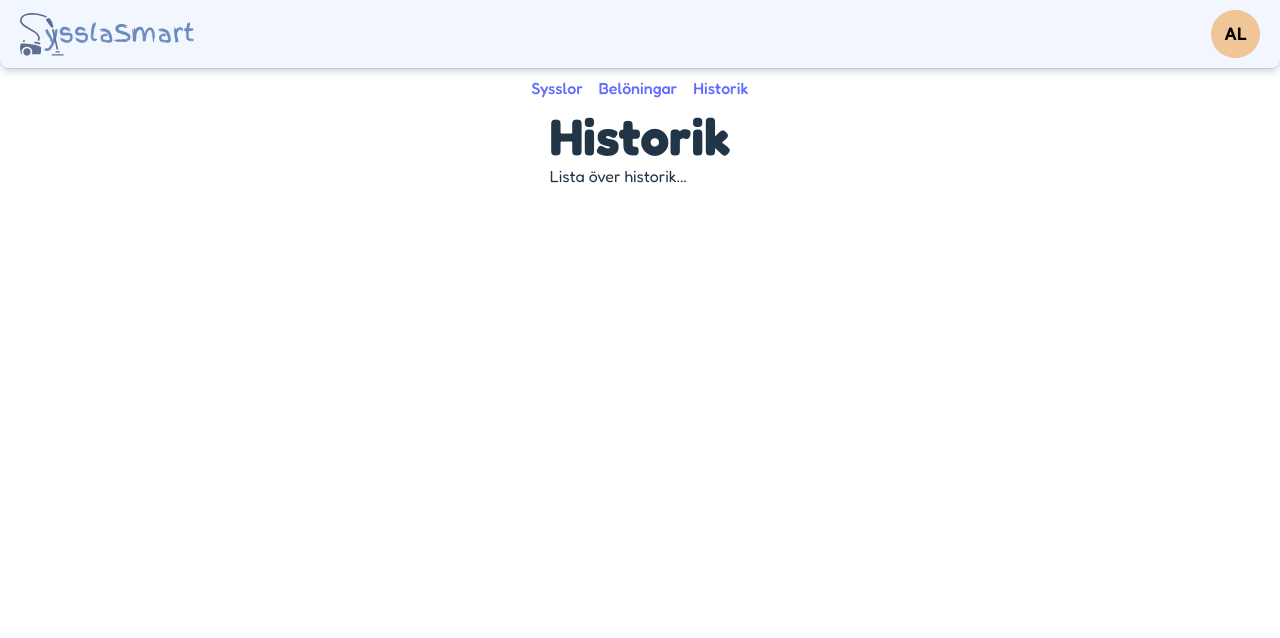
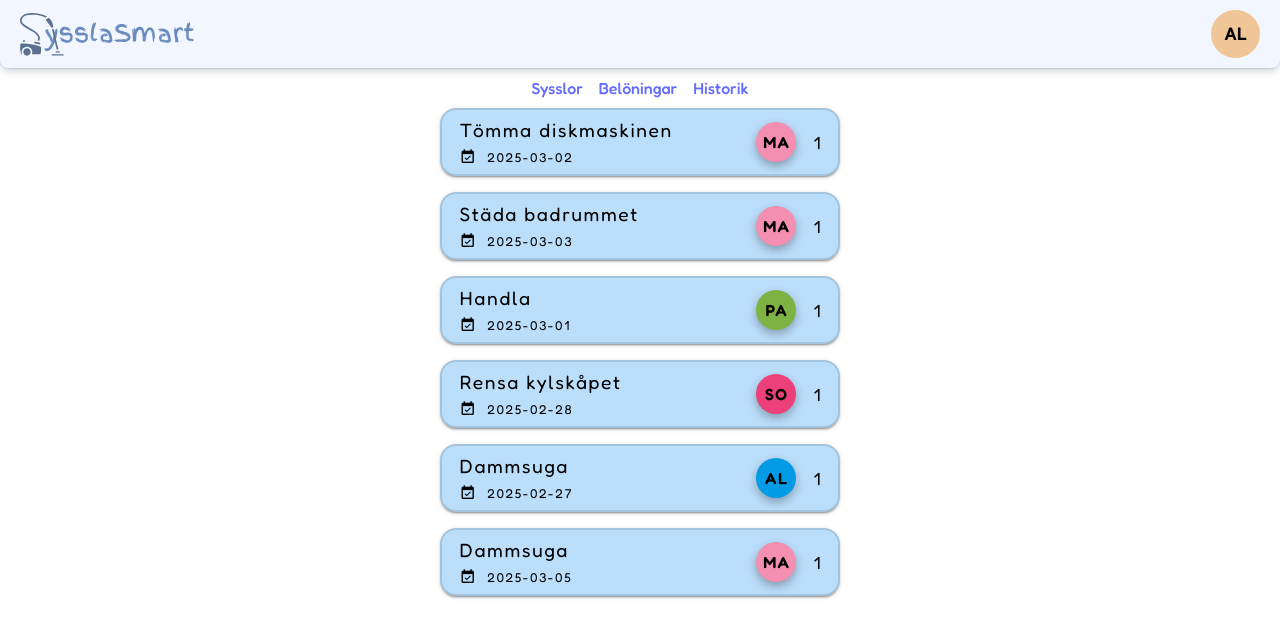
Before and after one commit to IT-Hogskolan-Stockholm/syssla-smart, a Vue app: page /historik in a window 1280 px wide. Shown: the top 638 px of the page. Built offline with nearby package versions, Linux system fonts and the light colour scheme; data requests are answered from the project's data file.

Commit message:
Added History View, not done but done for today.

```diff
--- a/src/stores/ChoreStore.js
+++ b/src/stores/ChoreStore.js
@@ -5,6 +5,7 @@ import { ref, computed } from 'vue'
 export const useChoreStore = defineStore('choreStore', () => {
   const chores = ref([])
   const archivedChores = ref([])
+  const history = ref([])
 
   const sortedChores = computed(() => {
     return Array.isArray(chores.value)
@@ -28,6 +29,17 @@ export const useChoreStore = defineStore('choreStore', () => {
   }
 
   fetchChores()
+
+  const fetchHistory = async () => {
+    try {
+      const response = await axios.get('http://localhost:3000/history')
+      history.value = Array.isArray(response.data) ? response.data : []
+    } catch (error) {
+      console.error('Kunde inte hämta sysslor:', error)
+    }
+  }
+
+  fetchHistory()
 
   const addChore = async (title, deadline) => {
     if (editingChore.value) {
@@ -220,6 +232,8 @@ export const useChoreStore = defineStore('choreStore', () => {
     addAssignedUser,
     assignRandomUser,
     archiveChore,
-    undoArchiveChore
+    undoArchiveChore,
+    fetchHistory,
+    history
   }
 })
--- a/src/views/Historik.vue
+++ b/src/views/Historik.vue
@@ -1,8 +1,115 @@
+<script setup>
+import { onMounted } from 'vue'
+import { useChoreStore } from '../stores/ChoreStore'
+import { useUserStore } from '../stores/UserStore'
+
+const store = useChoreStore()
+const userStore = useUserStore()
+
+onMounted(async () => {
+  await store.fetchHistory()
+  await userStore.fetchUsers()
+})
+
+const getUserColor = (assignedTo) => {
+  const user = userStore.users.find((user) => user.name === assignedTo)
+  return user ? user.color : '#FFF'
+}
+</script>
+
 <template>
-  <div>
-    <h1>Historik</h1>
-    <p>Lista över historik...</p>
+  <div class="chores-container">
+    <section class="list-of-chores-section d-flex justify-center flex-column align-center">
+      <v-btn
+        v-for="chore in store.history"
+        :key="chore.id"
+        :style="{ maxWidth: '400px' }"
+        color="blue-lighten-4"
+        class="border-md border-blue rounded-btn black-text custom-btn d-flex justify-space-between align-center"
+      >
+        <div class="chore-info-container d-flex flex-column align-start">
+          <span class="black-text">{{ chore.title }}</span>
+          <div class="deadline-container d-flex flex-row align-center">
+            <span><v-icon>mdi-calendar-check</v-icon></span>
+            <span>{{ chore.completedDate }}</span>
+          </div>
+        </div>
+        <div class="icons-container d-flex flex-row align-center ga-4">
+          <span
+            class="assignment-brick d-flex justify-center align-center"
+            :style="{ backgroundColor: getUserColor(chore.assignedTo) }"
+          >
+            {{ chore.assignedTo ? chore.assignedTo.substring(0, 2).toUpperCase() : '-' }}
+          </span>
+          <span class="d-flex justify-center align-center">
+            {{ chore.pointValue }}
+          </span>
+        </div>
+      </v-btn>
+    </section>
   </div>
 </template>
 
-<script setup></script>
+<style scoped>
+.auto-height-dialog .v-card {
+  min-height: auto !important;
+  max-height: none !important;
+  overflow: visible !important;
+}
+
+.chores-container {
+  width: 100%;
+}
+
+.rounded-btn {
+  border-radius: 16px;
+}
+
+.black-text {
+  color: #000;
+  text-transform: none;
+  font-weight: 400;
+}
+
+.custom-btn {
+  padding: 2rem 1rem;
+  margin-bottom: 1rem;
+  width: 90%;
+  font-size: 1.1rem;
+  transition:
+    background-color 0.3s ease-in-out,
+    transform 0.3s ease-in-out;
+}
+
+.border-blue {
+  color: #0d47a1;
+}
+
+:deep(.v-btn__content) {
+  justify-content: space-between;
+  width: 100%;
+}
+
+.chore-info-container {
+  gap: 0.4rem;
+
+  .black-text {
+    font-size: 1.2rem;
+  }
+}
+
+.deadline-container {
+  gap: 0.6rem;
+  font-size: 0.8rem;
+}
+
+.assignment-brick {
+  background-color: #fff;
+  border-radius: 50%;
+  width: 40px;
+  height: 40px;
+  font-size: 1rem;
+  font-weight: 600;
+  box-shadow: 0 4px 10px rgba(0, 0, 0, 0.3);
+}
+</style>
```
